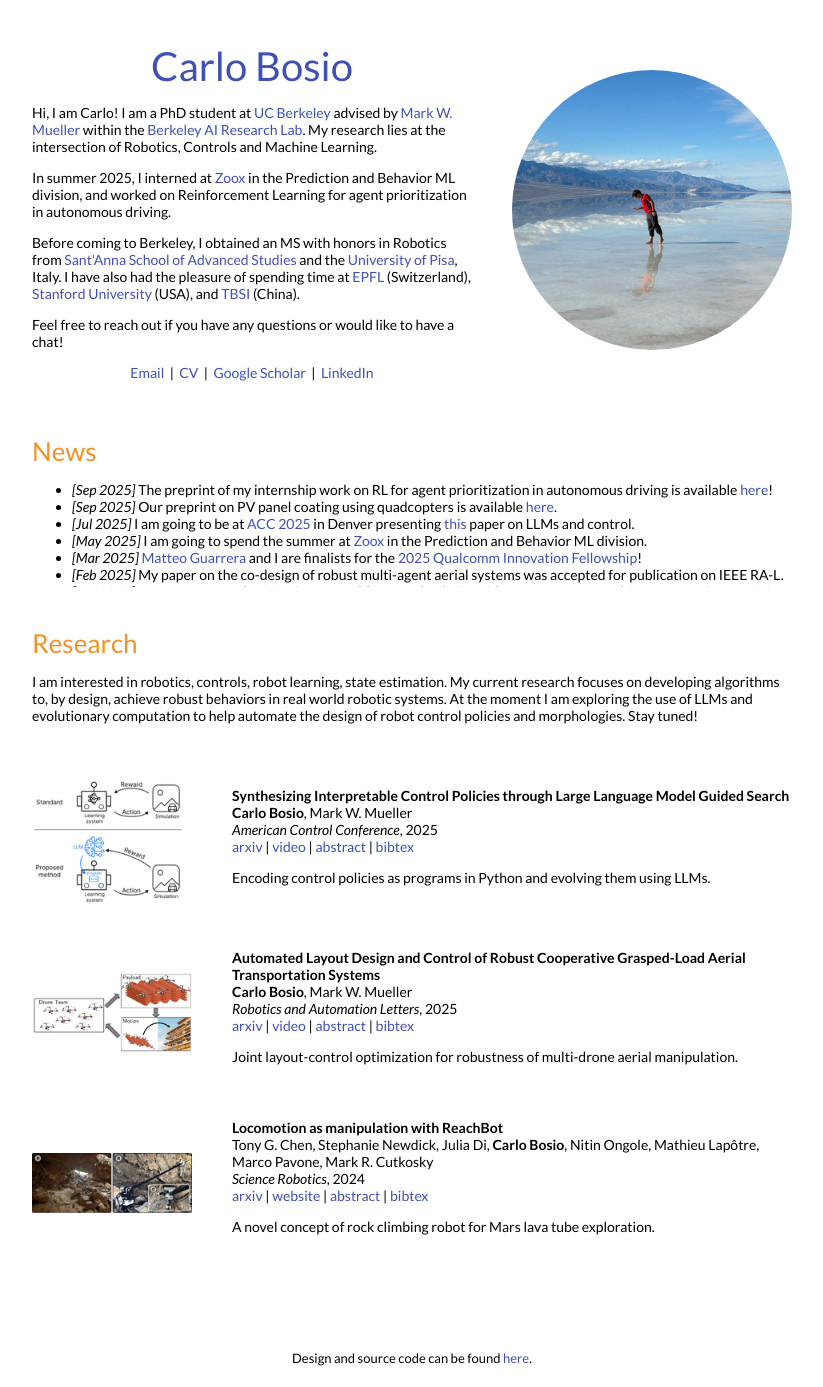
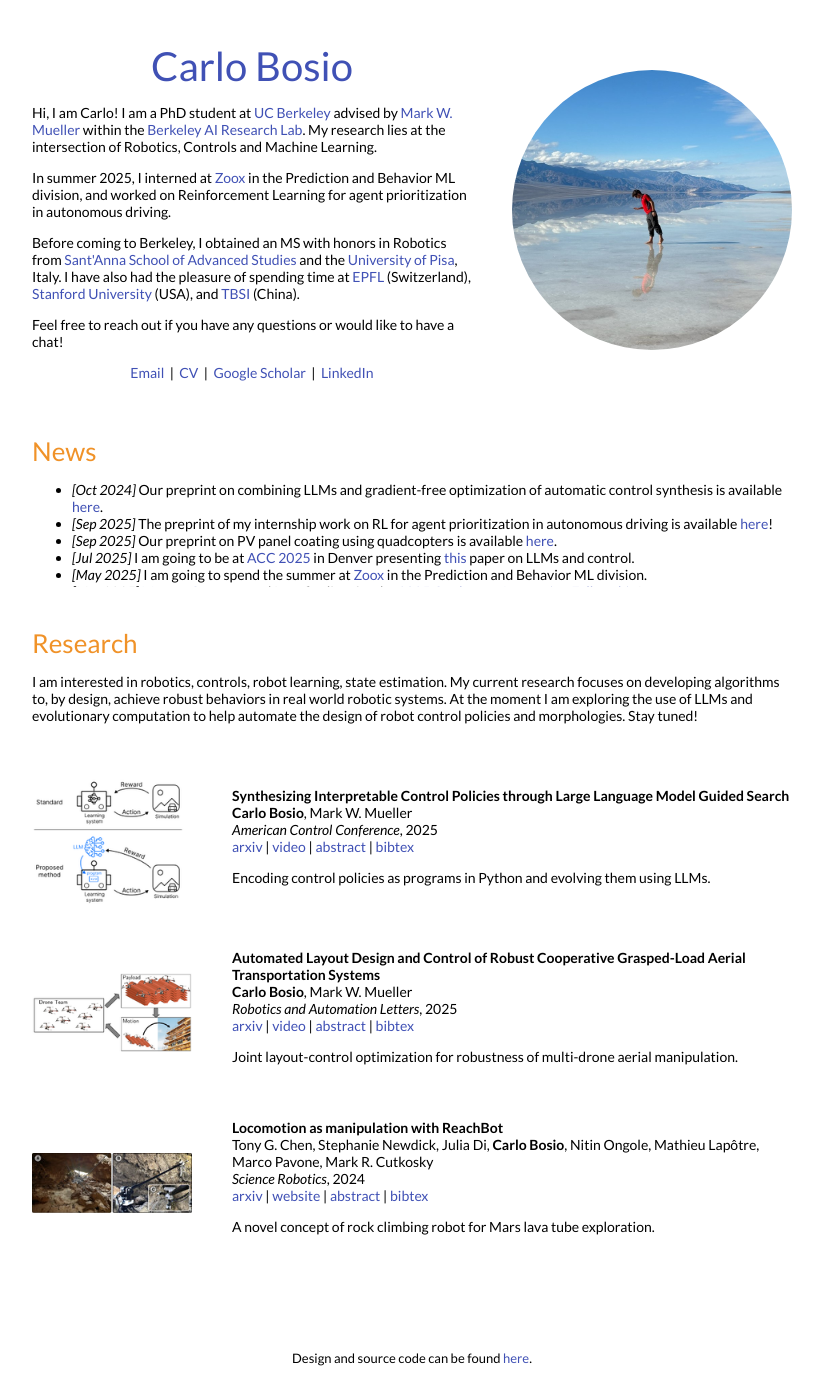
Before and after one commit to carlobosio/carlobosio.github.io, a Jekyll site: the page built from _posts/2023-09-15-synthesizing.markdown, in a window 1280 px wide. Shown: the whole page, without its empty margins (228-1051 px from the left). Built offline with Jekyll 4.4.1, drawn with Linux system fonts in a browser that asks for light colours.

Commit message:
acc2026 preprint

```diff
--- a/_layouts/default.html
+++ b/_layouts/default.html
@@ -75,6 +75,7 @@
               <h2 style="color:#f09228">News</h2>
               <div style="height:120px;padding:0%;width:100%;border:0px;overflow:auto;vertical-align:middle">
                 <ul class = "list">
+                  <li><em>[Oct 2024]</em> Our preprint on combining LLMs and gradient-free optimization of automatic control synthesis is available <a href="https://arxiv.org/abs/2510.00373">here</a>.</li>
                   <li><em>[Sep 2025]</em> The preprint of my internship work on RL for agent prioritization in autonomous driving is available <a href="https://arxiv.org/abs/2509.19789">here</a>!</li>
                   <li><em>[Sep 2025]</em> Our preprint on PV panel coating using quadcopters is available <a href="https://arxiv.org/abs/2509.10979">here</a>.</li>
                   <li><em>[Jul 2025]</em> I am going to be at <a href="https://acc2025.a2c2.org/">ACC 2025</a> in Denver presenting <a href="https://arxiv.org/abs/2410.05406">this</a> paper on LLMs and control.</li>
```
